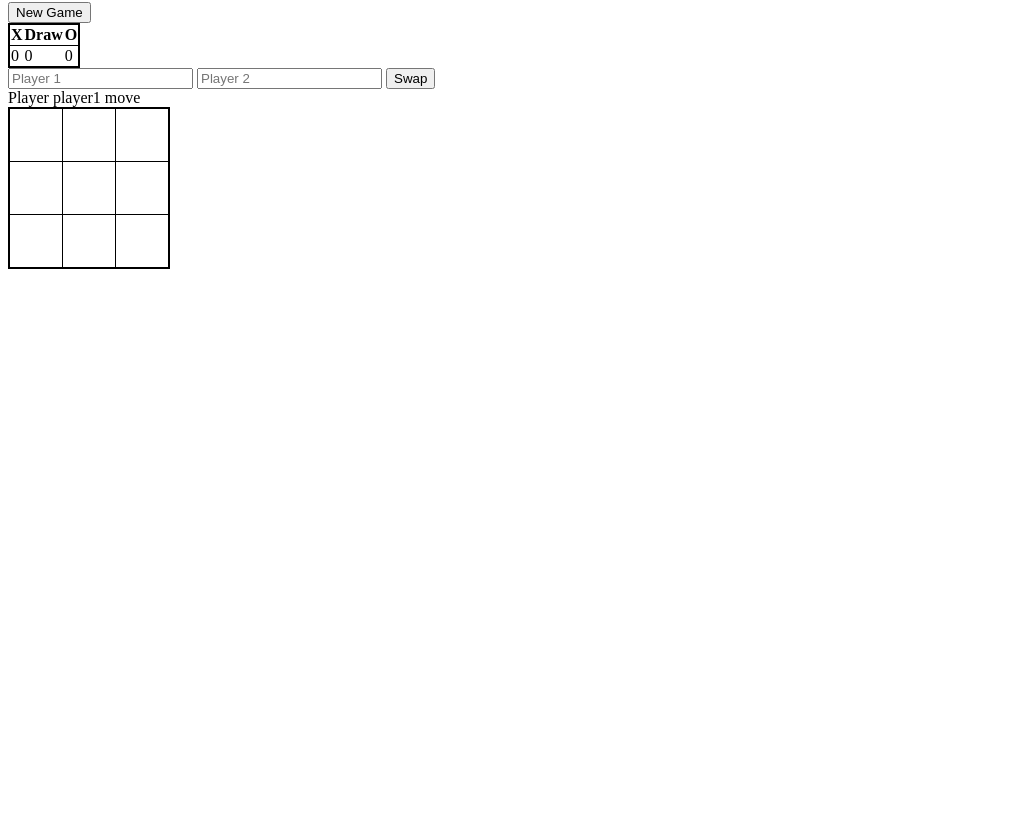
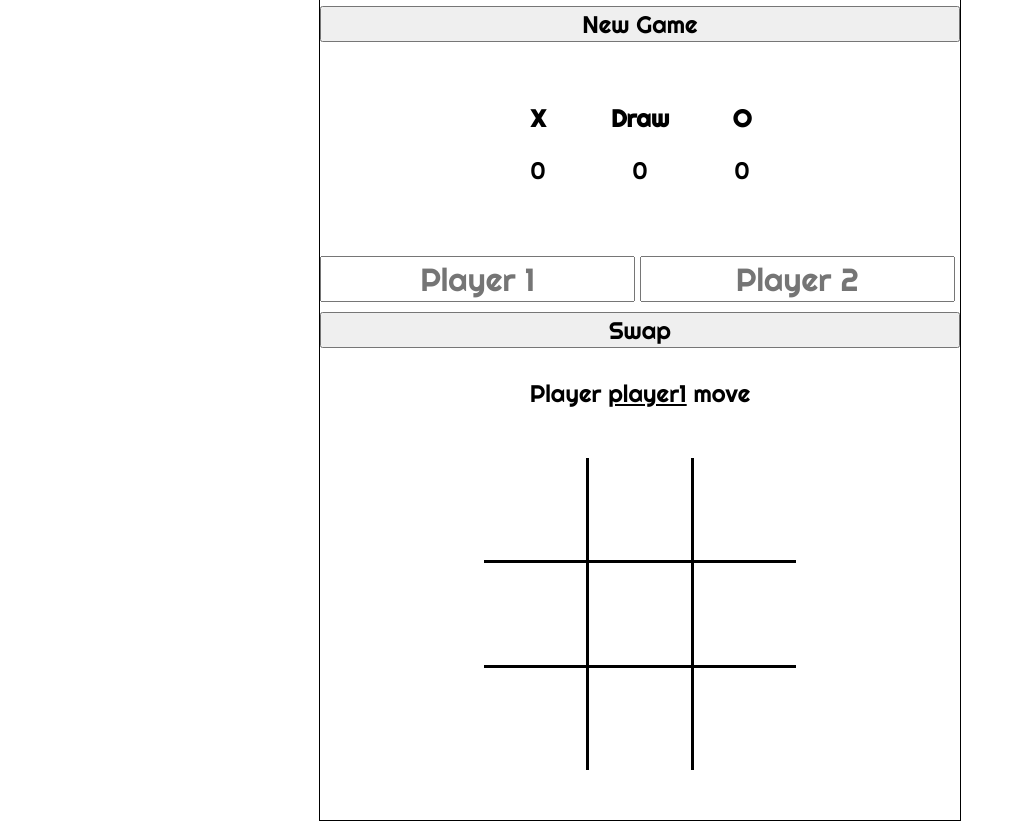
Before and after one commit to skHazard/X-and-O, a plain HTML site: page index.html in a window 1280 px wide. Shown: the part 78-899 px from the top of the page, without its empty margins (0-1016 px from the left). Before the commit the page ends 800 px from the top, so only its background shows below. Drawn offline with Linux system fonts and the light colour scheme.

Commit message:
Adding style

```diff
--- a/css/index.css
+++ b/css/index.css
@@ -1,28 +1,85 @@
 body
 {
-	width: 100%;
+	width: 50%;
+	margin: auto;
+	border: 1px solid black;
+	font-family: 'Righteous', cursive;
 }
 
+h1
+{
+	text-align: center;
+}
+
+button
+{
+	margin: auto;
+	width: 100%;
+	font-family: 'Righteous', cursive;
+	font-size: 1.5em;
+}
 
 table
 {
-border-collapse: collapse;
-border: 2px solid black;
+	margin:  50px auto;
+    border-collapse: collapse;
+/*    border: 2px solid black;*/
+    text-align: center;
 }
 
-tr
+/*tr
 {
-border: 1px solid black;
+    border: 2px solid black;
+}*/
+
+.score
+{
+	height: 50px; width: 100px;
+	font-size: 1.5em;
 }
 
 .cell
 {
-	height: 50px; width: 50px;
-	border: 1px solid black;
+	height: 100px; width: 100px;
+	font-family: 'Gloria Hallelujah', cursive;
+	font-size: 3em;
+}
 
+.hhash
+{
+	border-bottom: 3px solid black;
+}
+
+.vhash
+{
+	border-right: 3px solid black;
+}
+
+input
+{
+	margin: 10px auto;
+	width: 48%;
+	height: 40px;
+	font-family: 'Righteous', cursive;
+	font-size: 2em;
+	text-align: center;
+
+}
+
+div
+{
+	margin-top: 30px;
+	width: 100%;
+	font-size: 1.5em;
+	text-align: center;
 }
 
 .disabled {
 	pointer-events: none;
 	background-color: #eee;
 }
+
+#nextPlayer
+{
+	text-decoration: underline;
+}
--- a/index.html
+++ b/index.html
@@ -2,28 +2,34 @@
 <html>
 	<head>
 		<title>Xs-and-Os</title>
+		<link href="https://fonts.googleapis.com/css?family=Gloria+Hallelujah|Righteous" rel="stylesheet">
 		<link rel="stylesheet" type="text/css" href="css/index.css">
 		<script type="text/javascript" src="js/index.js"></script>
 	</head>
 	<body>
+
 		<h1>X's-and-O's</h1>
+
 		<button id="new-game">New Game</button>
+
 		<table>
 		<thead>
 			<tr>
-				<th>X</th>
-			    <th>Draw</th>
-			    <th>O</th>
+				<th class="score">X</th>
+			    <th class="score">Draw</th>
+			    <th class="score">O</th>
 			</tr>
 		</thead>
 		<tbody>
 			<tr>
-				<td>0</td>
-				<td>0</td>
-				<td>0</td>
+				<td class="score">0</td>
+				<td class="score">0</td>
+				<td class="score">0</td>
 			</tr>
 		</tbody>
 		</table>
+
+
 		<input type="text" name="player1" class="player" value="" placeholder="Player 1">
 		<input type="text" name="player2" class="player" value="" placeholder="Player 2">
 		<button id="swap">Swap</button>
@@ -32,22 +38,23 @@
 
 		<table id="board" class="disabled">
 			<tbody>
-				<tr>
+				<tr class="hhash">
+					<td class="cell vhash"></td>
+					<td class="cell vhash"></td>
 					<td class="cell"></td>
-					<td class="cell"></td>
+				</tr>
+				<tr class="hhash">
+					<td class="cell vhash"></td>
+					<td class="cell vhash"></td>
 					<td class="cell"></td>
 				</tr>
 				<tr>
-					<td class="cell"></td>
-					<td class="cell"></td>
-					<td class="cell"></td>
-				</tr>
-				<tr>
-					<td class="cell"></td>
-					<td class="cell"></td>
+					<td class="cell vhash"></td>
+					<td class="cell vhash"></td>
 					<td class="cell"></td>
 				</tr>
 			</tbody>
 		</table>
+
 	</body>
 </html>
```
